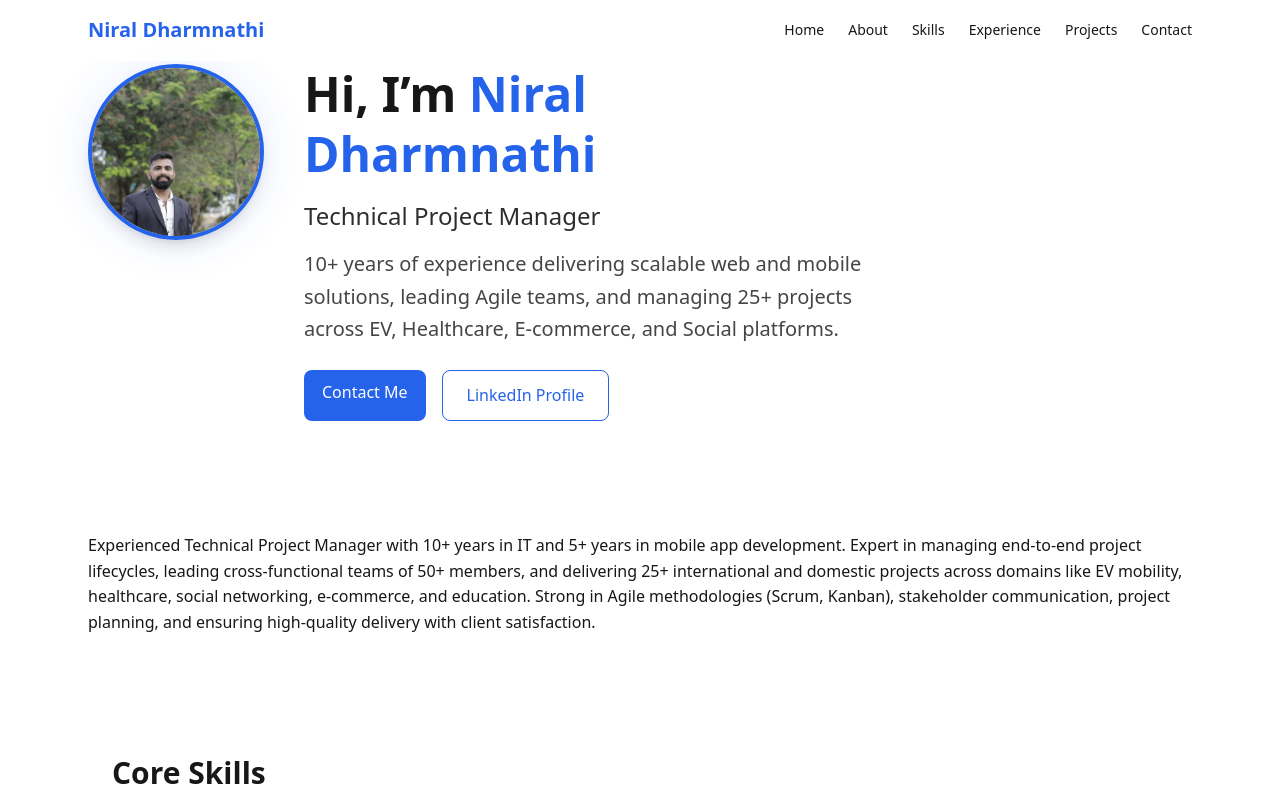
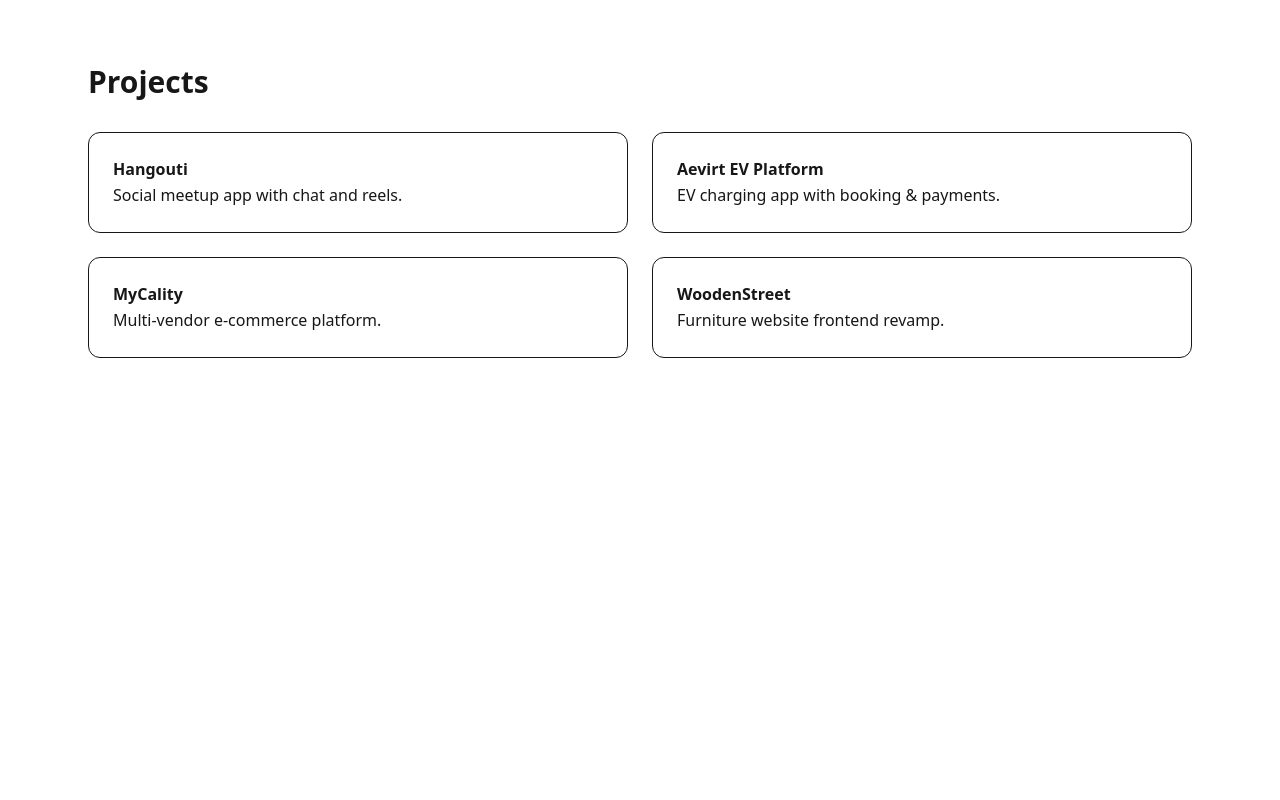
Before and after one commit to nndharmanathi/niral_cv, a Next.js app: page / in a window 1280 px wide. Shown: the top 800 px of the page. Built offline with nearby package versions, Linux system fonts and the light colour scheme.

Commit message:
Update index.js

```diff
--- a/pages/index.js
+++ b/pages/index.js
@@ -1,100 +1,35 @@
-import Head from "next/head";
-import Navbar from "@/components/Navbar";
-import Hero from "@/components/Hero";
-import About from "@/components/About";
-import Skills from "@/components/Skills";
-import Experience from "@/components/Experience";
-import Projects from "@/components/Projects";
-import Contact from "@/components/Contact";
-import Footer from "@/components/Footer";
+export default function Projects() {
+  return (
+    <section id="projects" className="py-16">
+      <div className="max-w-6xl mx-auto px-6">
 
-export default function Home() {
-  return (
-    <>
-      <Head>
-        <title>
-          Niral Dharmnathi – Technical Project Manager | Agile & Product Delivery
-        </title>
+        <h2 className="text-3xl font-bold mb-8">Projects</h2>
 
-        <meta
-          name="description"
-          content="Niral Dharmnathi is a Technical Project Manager with 10+ years of experience in IT, specializing in Agile delivery, stakeholder management, and scalable web & mobile solutions across EV, healthcare, and e-commerce domains."
-        />
+        <div className="grid md:grid-cols-2 gap-6">
 
-        <meta
-          name="keywords"
-          content="Niral Dharmnathi, Technical Project Manager, Agile Project Manager, IT Project Manager, Ahmedabad, Mobile App Projects, Web Development"
-        />
+          <div className="p-6 border rounded-xl">
+            <h3 className="font-semibold">Hangouti</h3>
+            <p>Social meetup app with chat and reels.</p>
+          </div>
 
-        <meta name="author" content="Niral Dharmnathi" />
-        <meta name="viewport" content="width=device-width, initial-scale=1" />
+          <div className="p-6 border rounded-xl">
+            <h3 className="font-semibold">Aevirt EV Platform</h3>
+            <p>EV charging app with booking & payments.</p>
+          </div>
 
-        {/* Open Graph */}
-        <meta
-          property="og:title"
-          content="Niral Dharmnathi – Technical Project Manager Portfolio"
-        />
-        <meta
-          property="og:description"
-          content="10+ years experienced Technical Project Manager delivering scalable digital products."
-        />
-        <meta property="og:type" content="website" />
+          <div className="p-6 border rounded-xl">
+            <h3 className="font-semibold">MyCality</h3>
+            <p>Multi-vendor e-commerce platform.</p>
+          </div>
 
-        {/* (Optional: update later if you deploy) */}
-        <meta property="og:url" content="https://your-portfolio.vercel.app" />
+          <div className="p-6 border rounded-xl">
+            <h3 className="font-semibold">WoodenStreet</h3>
+            <p>Furniture website frontend revamp.</p>
+          </div>
 
-        {/* Twitter */}
-        <meta name="twitter:card" content="summary_large_image" />
-        <meta
-          name="twitter:title"
-          content="Niral Dharmnathi – Technical Project Manager"
-        />
-        <meta
-          name="twitter:description"
-          content="Experienced TPM with expertise in Agile, team leadership, and product delivery."
-        />
+        </div>
 
-        {/* Canonical */}
-        <link rel="canonical" href="https://your-portfolio.vercel.app" />
-      </Head>
-
-      <div className="min-h-screen bg-background text-foreground antialiased">
-
-        {/* Navbar */}
-        <Navbar />
-
-        {/* Hero */}
-        <Hero />
-
-        {/* Main Sections */}
-        <main className="max-w-6xl mx-auto px-6 py-12 space-y-16">
-
-          <section id="about">
-            <About />
-          </section>
-
-          <section id="skills">
-            <Skills />
-          </section>
-
-          <section id="experience">
-            <Experience />
-          </section>
-
-          {/* ✅ Added Projects */}
-          <section id="projects">
-            <Projects />
-          </section>
-
-          <section id="contact">
-            <Contact />
-          </section>
-
-        </main>
-
-        {/* Footer */}
-        <Footer />
       </div>
-    </>
+    </section>
   );
 }
```
